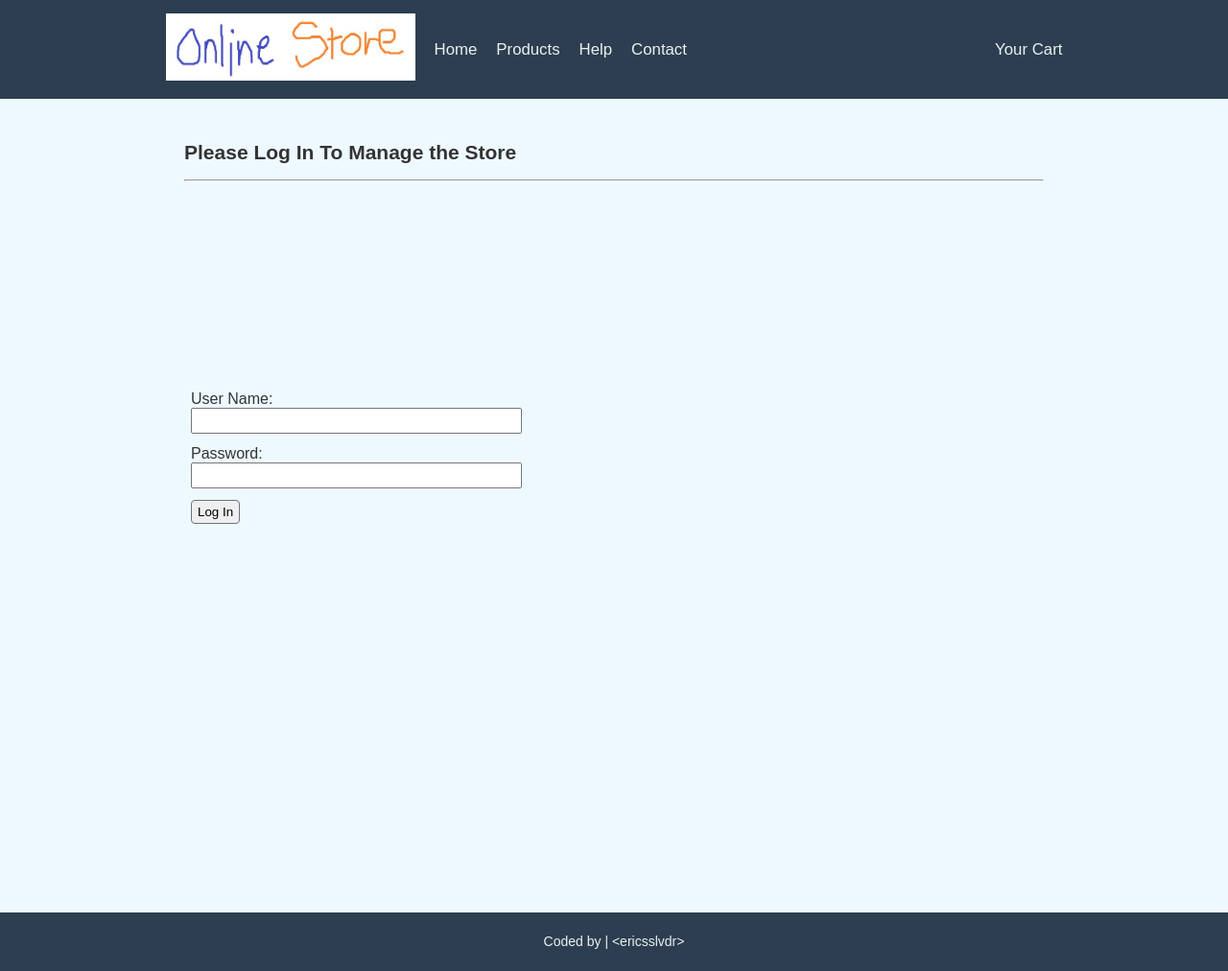
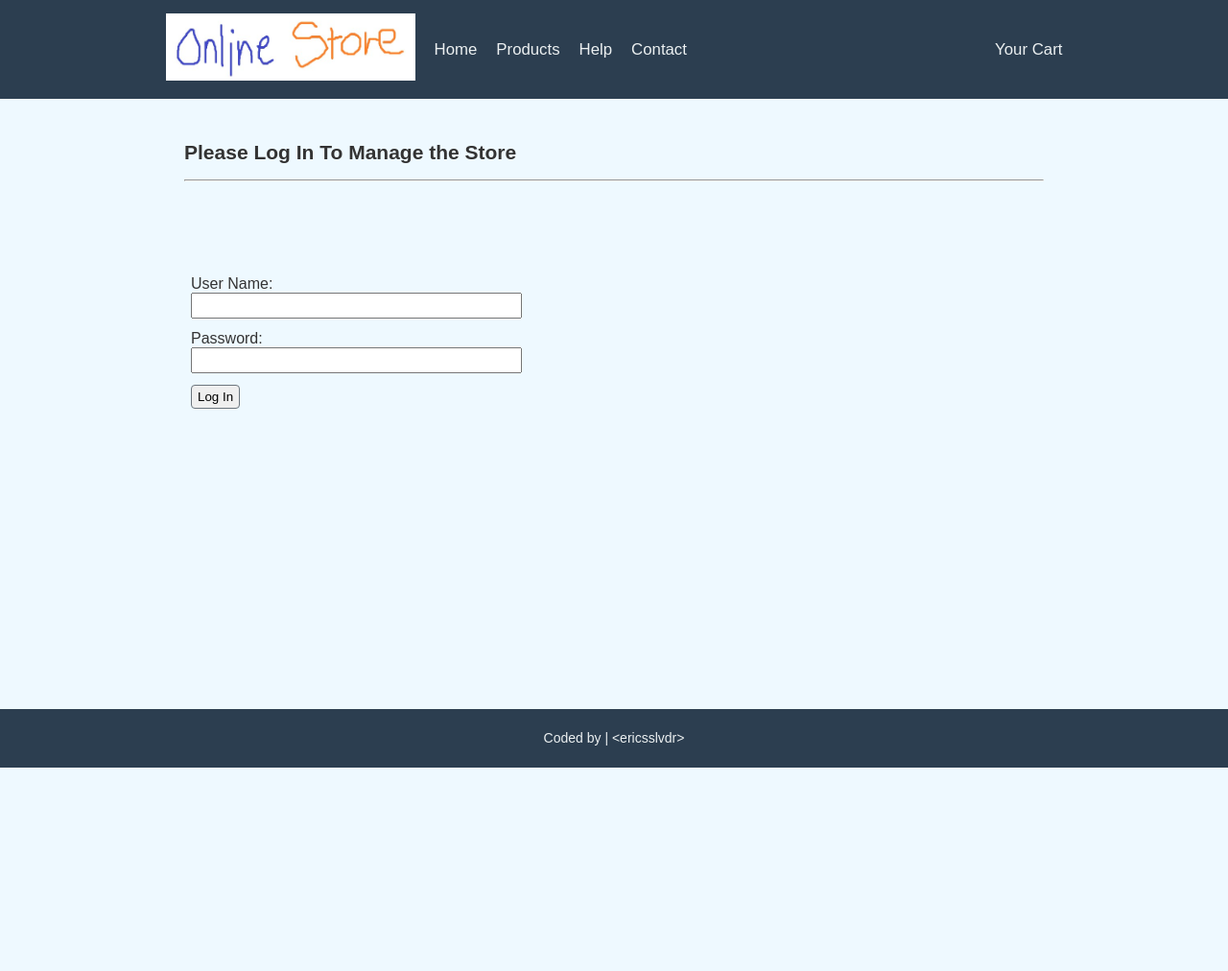
Before and after one commit to ericsmslvdr/online-store-php, a PHP site: page /views/admin-login.php in a window 1280 px wide. Shown: the whole page at 96% size. After the commit the page ends 800 px from the top, so only its background shows below. Run offline with PHP 8.4, Linux system fonts and the light colour scheme.

Commit message:
fixed footer

```diff
--- a/views/css/styles.css
+++ b/views/css/styles.css
@@ -9,6 +9,9 @@ body {
     color: #333;
     line-height: 1.5em;
     background-color: #eef9ff;
+    position: relative;
+    min-height: 100vh;
+    padding-bottom: 6em;
 }
 
 p {
@@ -18,12 +21,10 @@ p {
 a {
     text-decoration: none;
     color: #ecf0f1;
-
 }
 
 .container {
     padding: 0 15%;
-    min-height: 100%;
 }
 
 /* HEADER */
@@ -235,15 +236,17 @@ svg {
 .admin-login-section {
     display: flex;
     flex-direction: column;
-    min-height: 80%;
+    min-height: 50vh;
 }
 
 .login-form {
     margin: auto 0;
 }
+
 .login-form a {
     color: #3498db;
 }
+
 /* ADMIN LOGIN END */
 
 /* COMPONENTS */
@@ -306,11 +309,12 @@ span {
 
 /* COMPONENTS END */
 
-
 /* FOOTER */
 footer {
-    position: relative;
+    position: absolute;
     bottom: 0;
+    left: 0;
+    right: 0;
     margin-top: 20px;
     background-color: #2c3e50;
     padding: 20px 0;
```
